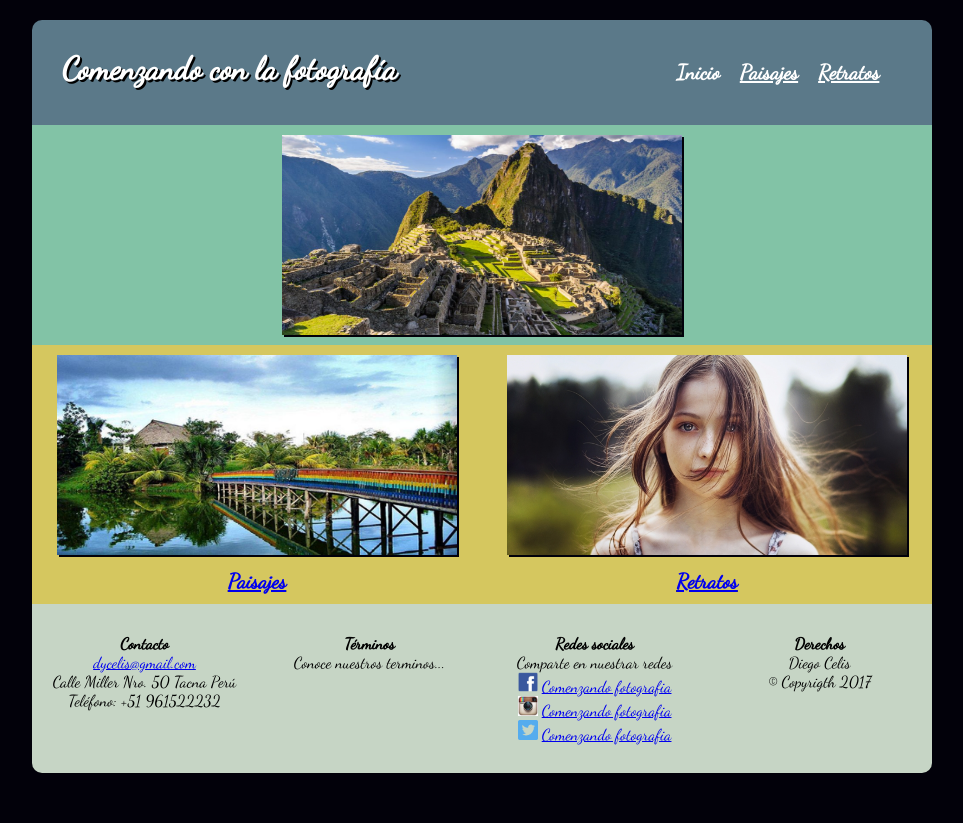
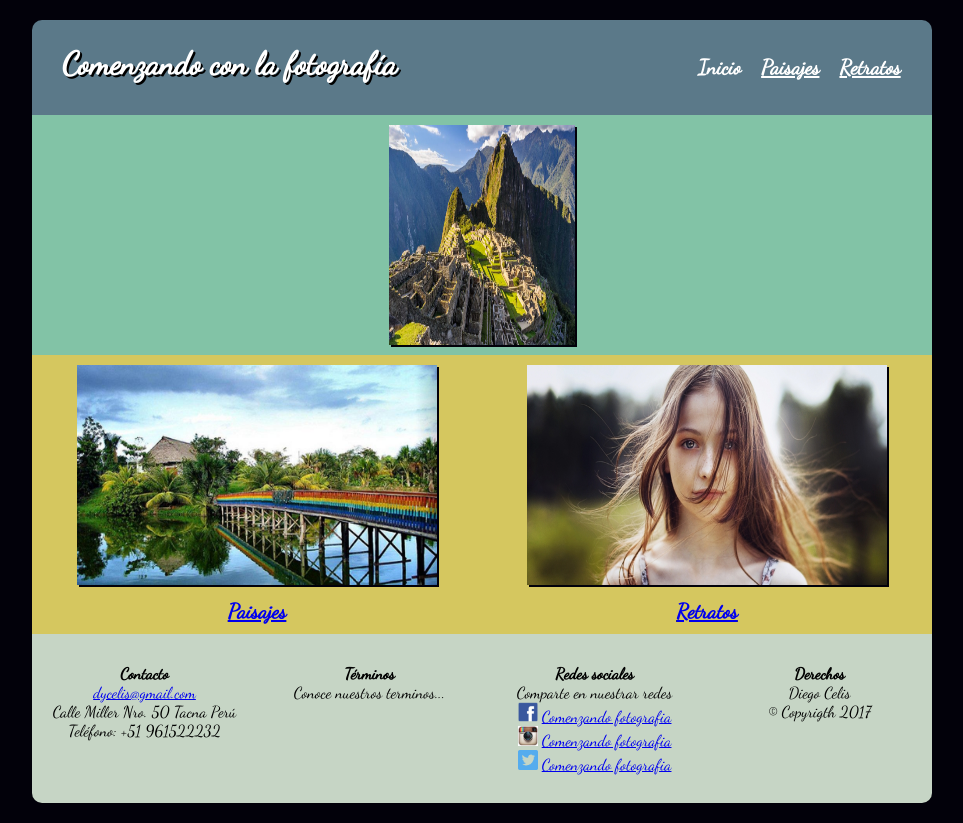
Before and after one commit to dycelis/examen2css, a plain HTML site: page index.html in a window 1280 px wide. Shown: the whole page, without its empty margins (158-1121 px from the left). Before the commit the page ends 800 px from the top, so only its background shows below. Drawn offline with Linux system fonts and the light colour scheme.

Commit message:
2dointento

```diff
--- a/estilos.css
+++ b/estilos.css
@@ -5,12 +5,11 @@ body {
 	background: #02010a;
 }
 
-
 header{
 	background: #5b7989;
 	border-radius: 10px 10px 0 0;
-	padding-top: 30px;
-	padding-bottom: 30px;
+	padding-top: 25px;
+	padding-bottom: 25px;
 	text-align: center;
 }
 
@@ -20,6 +19,21 @@ header{
 	width: 100%;
 	animation: miAnimacion 1s;
 }
+
+@-webkit-keyframes miAnimacion{
+	0%{
+			margin-top: 150%;
+	}
+
+	60%{
+			margin-top: -5%;
+	}
+
+	100%{
+			margin-top: 0%;
+	}
+}
+
 
 h1, h4{
 	margin:  0px;
@@ -40,10 +54,17 @@ header a{
 	color:white;
 }
 
+#menu-principal{
+	margin-left: auto;
+	margin-right: auto;
+}
+
 #menu-principal ul {
 	display:flex;
 	padding: 0;
 	margin: 0;
+
+	align-content: center;
 }
 
 #menu-principal ul li {
@@ -63,8 +84,6 @@ header a{
 	background-color: #d5c75f;
 }
 
-
-
 footer {
 	border-radius: 0 0 10px 10px;
 	padding-top: 30px;
@@ -74,30 +93,12 @@ footer {
 	font-family: 'Dancing Script', cursive;
 }
 
-#contenido2  img {
-	width: 400px;
-	height: 200px;
-	margin: 10px;
-
-	box-shadow: 2px 2px #02010a;
-}
-
-#contenido1 img {
-	width: 400px;
-	height: 200px;
-	margin: 10px;
-
-	box-shadow: 2px 2px #02010a;
-}
-
-
 
 
 #contenido_paisajes img{
 	width: 200px;
 	height: 150px;
 	margin: 10px;
-
 	box-shadow: 2px 2px #02010a;
 }
 
@@ -153,20 +154,6 @@ footer {
 }
 
 
-@-webkit-keyframes miAnimacion{
-	0%{
-			margin-top: 150%;
-	}
-
-	60%{
-			margin-top: -5%;
-	}
-
-	100%{
-			margin-top: 0%;
-	}
-}
-
 /* Responsive--------------------*/
 /* para cel*/
 @media (max-width: 900px) {
@@ -182,16 +169,28 @@ footer {
 	 	flex-direction:  column;
  }
 
-	#menu-principal{
-		padding-left: 27%;
-	}
+
 
 	header h1{
 		padding-left: 0;
 	}
 
+	#contenido2  img {
+		width: 80%;
+		margin: 10px;
+		box-shadow: 2px 2px #02010a;
+	}
+
+	#contenido1 img {
+		width: 80%;
+		height: 20%;
+		margin: 10px;
+		box-shadow: 2px 2px #02010a;
+	}
+
 	#imagen2,#imagen3 {
 		width: 100%;
+
 		text-align: center;
 		margin-left: auto;
 		margin-right: auto;
@@ -209,35 +208,31 @@ footer {
 		margin-right: auto;
 	}
 
-
 	#contenido_paisajes img {
-		width: 60%;
+		width: 80%;
 	}
-
 }
 
 /* para desktop*/
-@media (min-width: 900px) {
-
+@media (min-width: 901px) {
 
 	#imagen2,#imagen3 {
 		width: 50%;
+
 		text-align: center;
 		margin-left: auto;
 		margin-right: auto;
+	}
 
-	}
+
 
 	.infofoot {
 		width: 25%;
 	}
 
-
-
 	footer{
 		padding-bottom: 10px;
 	}
-
 
 	#contenido1, #contenido2, #contenido_paisajes, .foot, header {
 		width: 900px;
@@ -250,7 +245,20 @@ footer {
 		display: flex;
 		-webkit-flex-direction: row wrap;
 		flex-direction:  row wrap;
-		/*align-content: center;*/
+	}
+
+	#contenido2  img {
+		width: 80%;
+		height: 220px;
+		margin: 10px;
+		box-shadow: 2px 2px #02010a;
+	}
+
+	#contenido1 img {
+		width: 45%;
+		height: 220px;
+		margin: 10px;
+		box-shadow: 2px 2px #02010a;
 	}
 
 	header h1{
@@ -263,10 +271,7 @@ footer {
 		text-align: center;
 	}
 
-
 	#contenido_paisajes img {
 		width: 30%;
 	}
-
-
 }
--- a/index.html
+++ b/index.html
@@ -2,6 +2,7 @@
 <html>
 <head>
 	<title>Comenzando con la fotografía</title>
+	<meta name="viewport" content="width=device-width,initial-scale=1.0">
 	<link rel="stylesheet" href="estilos.css">
 </head>
 <body>
```
Also changed, not shown: paisajes.html (+1 -0 lines), retrato.html (+1 -0 lines), imagenes/retrato.jpg (deleted).
